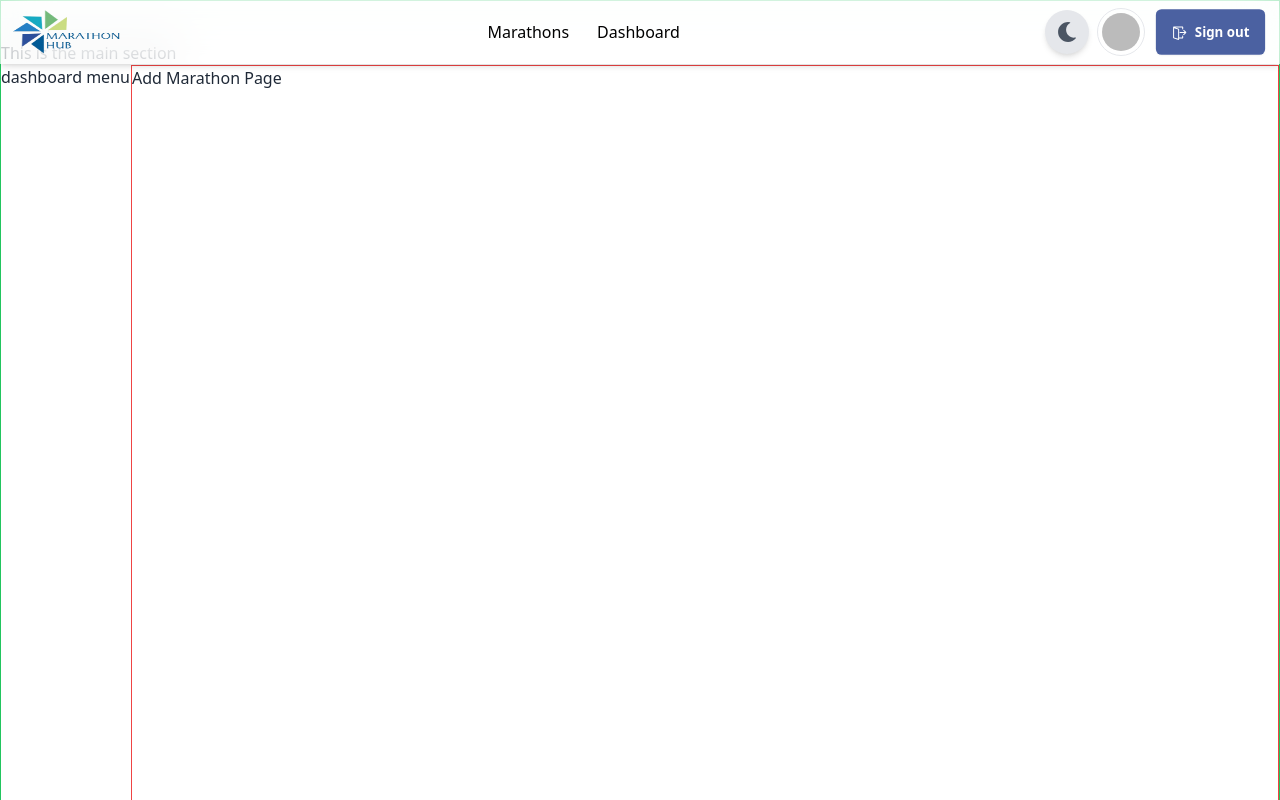
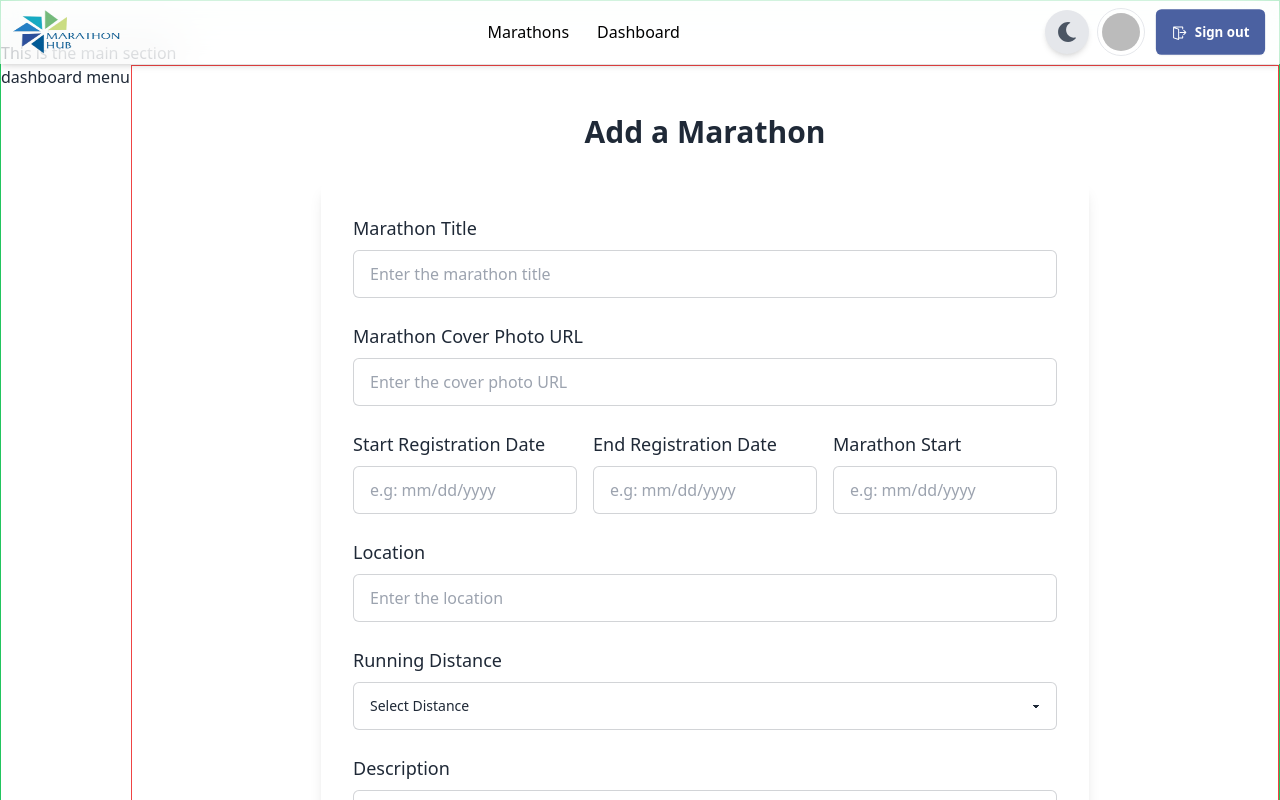
Before and after one commit to omarbinsaleh/marathon-hub-client-side-code, a React (Vite) app: page /dashboard/add-marathon in a window 1280 px wide. Shown: the top 800 px of the page. Built offline with nearby package versions, Linux system fonts and the light colour scheme; no server answers; sample sign-in values are in the browser's storage.

Commit message:
updated the add a new marathon form

```diff
--- a/package.json
+++ b/package.json
@@ -10,8 +10,10 @@
     "preview": "vite preview"
   },
   "dependencies": {
+    "axios": "^1.7.9",
     "firebase": "^11.1.0",
     "react": "^18.3.1",
+    "react-datepicker": "^7.5.0",
     "react-dom": "^18.3.1",
     "react-hot-toast": "^2.4.1",
     "react-icons": "^5.4.0",
--- a/src/components/Navbar.jsx
+++ b/src/components/Navbar.jsx
@@ -72,7 +72,7 @@ const Navbar = () => {
                      <ThemeToggle></ThemeToggle>
                   </div>
                   <div>
-                     <Link to={'/dashboard'}><img className='w-12 p-1 rounded-full border aspect-square user-profile' src={user?.photoURL ? user.photoURL : profileImg} alt="" /></Link>
+                     <Link to={'/dashboard'}><img className='w-12 p-1 rounded-full border aspect-square user-profile' referrerPolicy='no-referrer' src={user?.photoURL ? user.photoURL : profileImg} alt="" /></Link>
 
                      <Tooltip
                         anchorSelect=".user-profile"
@@ -88,7 +88,7 @@ const Navbar = () => {
                      <ThemeToggle></ThemeToggle>
                   </div>
                   <div>
-                     <Link to={'/auth/register'} className='btn btn-md bg-opacity-50 border-none bg-blue-300 flex items-center justify-center' >Register</Link>
+                     <Link to={'/auth/register'} className='btn btn-md bg-opacity-80 border-none rounded-md bg-blue-900 text-white flex items-center justify-center' >Register</Link>
                   </div>
                   <div>
                      <Link to='/auth/login' className='btn btn-md bg-opacity-80 border-none rounded-md bg-blue-900 text-white flex items-center justify-center' >  <VscSignIn className='text-[17px]' /> Sign In</Link>
--- a/src/pages/AddMarathon.jsx
+++ b/src/pages/AddMarathon.jsx
@@ -1,11 +1,206 @@
-import React from 'react'
+import axios from "axios";
+import React, { useContext, useState } from "react";
+import DatePicker from "react-datepicker";
+import "react-datepicker/dist/react-datepicker.css";
+import { toast } from "react-toastify";
+import "react-toastify/dist/ReactToastify.css";
+import { AuthContext } from "../providers/AuthProvider";
 
 const AddMarathon = () => {
+  const { user } = useContext(AuthContext);
+  const [marathonDetails, setMarathonDetails] = useState({
+    title: "",
+    coverPhotoURL: "",
+    startRegistrationDate: null,
+    endRegistrationDate: null,
+    marathonStartDate: null,
+    location: "",
+    runningDistance: "",
+    description: "",
+  });
+
+  const handleInputChange = (e) => {
+    const { name, value } = e.target;
+    setMarathonDetails({ ...marathonDetails, [name]: value });
+  };
+
+  const handleDateChange = (name, date) => {
+    setMarathonDetails({ ...marathonDetails, [name]: date });
+  };
+
+  const handleSubmit = async (e) => {
+    e.preventDefault();
+
+    const formData = {
+      ...marathonDetails,
+      registrationCount: 0,
+      userInfo: {
+        name: user?.displayName,
+        email: user?.email,
+        image: user?.photoURL
+      }
+    }
+
+    // Send data to backend
+    try {
+      const { data } = await axios.post(`${import.meta.env.VITE_API}/marathons/add`, formData)
+      console.log(data)
+
+      if (data.insertedId) {
+        toast.success("Marathon added successfully!");
+        setMarathonDetails({
+          title: "",
+          coverPhotoURL: "",
+          startRegistrationDate: null,
+          endRegistrationDate: null,
+          marathonStartDate: null,
+          location: "",
+          runningDistance: "",
+          description: "",
+        });
+      } else {
+        toast.error("Failed to add marathon. Please try again.");
+      }
+    } catch (error) {
+      console.error(error);
+      toast.error("Something went wrong!");
+    }
+  };
+
   return (
-    <div>
-      Add Marathon Page
+    <div className="container mx-auto py-12">
+      <h2 className="text-3xl font-bold text-center mb-8">Add a Marathon</h2>
+      <form
+        onSubmit={handleSubmit}
+        className="max-w-3xl mx-auto bg-white dark:bg-gray-800 shadow-lg rounded-lg p-8 space-y-6"
+        encType="multipart/form-data"
+      >
+        {/* Marathon Title */}
+        <div>
+          <label className="block text-lg font-medium mb-2">Marathon Title</label>
+          <input
+            type="text"
+            name="title"
+            value={marathonDetails.title}
+            onChange={handleInputChange}
+            placeholder="Enter the marathon title"
+            className="input input-bordered w-full rounded-md"
+            required
+          />
+        </div>
+
+        {/* Marathon Cover Photo URL */}
+        <div>
+          <label className="block text-lg font-medium mb-2">Marathon Cover Photo URL</label>
+          <input
+            type="text"
+            name="coverPhotoURL"
+            value={marathonDetails.coverPhotoURL}
+            onChange={handleInputChange}
+            placeholder="Enter the cover photo URL"
+            className="input input-bordered w-full rounded-md"
+            required
+          />
+        </div>
+
+        {/* Dates */}
+        <div className="grid grid-cols-1 md:grid-cols-3 gap-4">
+          <div className="w-full">
+            <label className="block text-lg font-medium mb-2">
+              Start Registration Date
+            </label>
+            <DatePicker
+              selected={marathonDetails.startRegistrationDate}
+              onChange={(date) =>
+                handleDateChange("startRegistrationDate", date)
+              }
+              className="input input-bordered w-full rounded-md"
+              placeholderText="e.g: mm/dd/yyyy"
+              required
+            />
+          </div>
+          <div>
+            <label className="block text-lg font-medium mb-2">
+              End Registration Date
+            </label>
+            <DatePicker
+              selected={marathonDetails.endRegistrationDate}
+              onChange={(date) => handleDateChange("endRegistrationDate", date)}
+              className="input input-bordered w-full rounded-md"
+              placeholderText="e.g: mm/dd/yyyy"
+              required
+            />
+          </div>
+          <div>
+            <label className="block text-lg font-medium mb-2">
+              Marathon Start
+            </label>
+            <DatePicker
+              selected={marathonDetails.marathonStartDate}
+              onChange={(date) => handleDateChange("marathonStartDate", date)}
+              className="input input-bordered w-full rounded-md"
+              placeholderText="e.g: mm/dd/yyyy"
+              required
+            />
+          </div>
+        </div>
+
+        {/* Location */}
+        <div>
+          <label className="block text-lg font-medium mb-2">Location</label>
+          <input
+            type="text"
+            name="location"
+            value={marathonDetails.location}
+            onChange={handleInputChange}
+            placeholder="Enter the location"
+            className="input input-bordered w-full rounded-md"
+            required
+          />
+        </div>
+
+        {/* Running Distance */}
+        <div>
+          <label className="block text-lg font-medium mb-2">Running Distance</label>
+          <select
+            name="runningDistance"
+            value={marathonDetails.runningDistance}
+            onChange={handleInputChange}
+            className="select select-bordered w-full rounded-md"
+            required
+          >
+            <option value="">Select Distance</option>
+            <option value="25k">25k</option>
+            <option value="10k">10k</option>
+            <option value="3k">3k</option>
+          </select>
+        </div>
+
+        {/* Description */}
+        <div>
+          <label className="block text-lg font-medium mb-2">Description</label>
+          <textarea
+            name="description"
+            value={marathonDetails.description}
+            onChange={handleInputChange}
+            placeholder="Enter the marathon description"
+            className="textarea textarea-bordered w-full rounded-md"
+            required
+          />
+        </div>
+
+        {/* Submit Button */}
+        <div className="text-center md:text-left">
+          <button
+            type="submit"
+            className="btn btn-primary w-full md:w-auto bg-blue-900 text-white rounded-md"
+          >
+            Submit Marathon
+          </button>
+        </div>
+      </form>
     </div>
-  )
-}
+  );
+};
 
-export default AddMarathon
+export default AddMarathon;
--- a/src/providers/AuthProvider.jsx
+++ b/src/providers/AuthProvider.jsx
@@ -67,6 +67,8 @@ const AuthProvider = ({ children }) => {
       }
    }, [])
 
+   console.log(user);
+
    return (
       <AuthContext.Provider value={authInfo}>
          {children}
```
Also changed, not shown: 1 other file (tests, documents, lock files or other folders).
